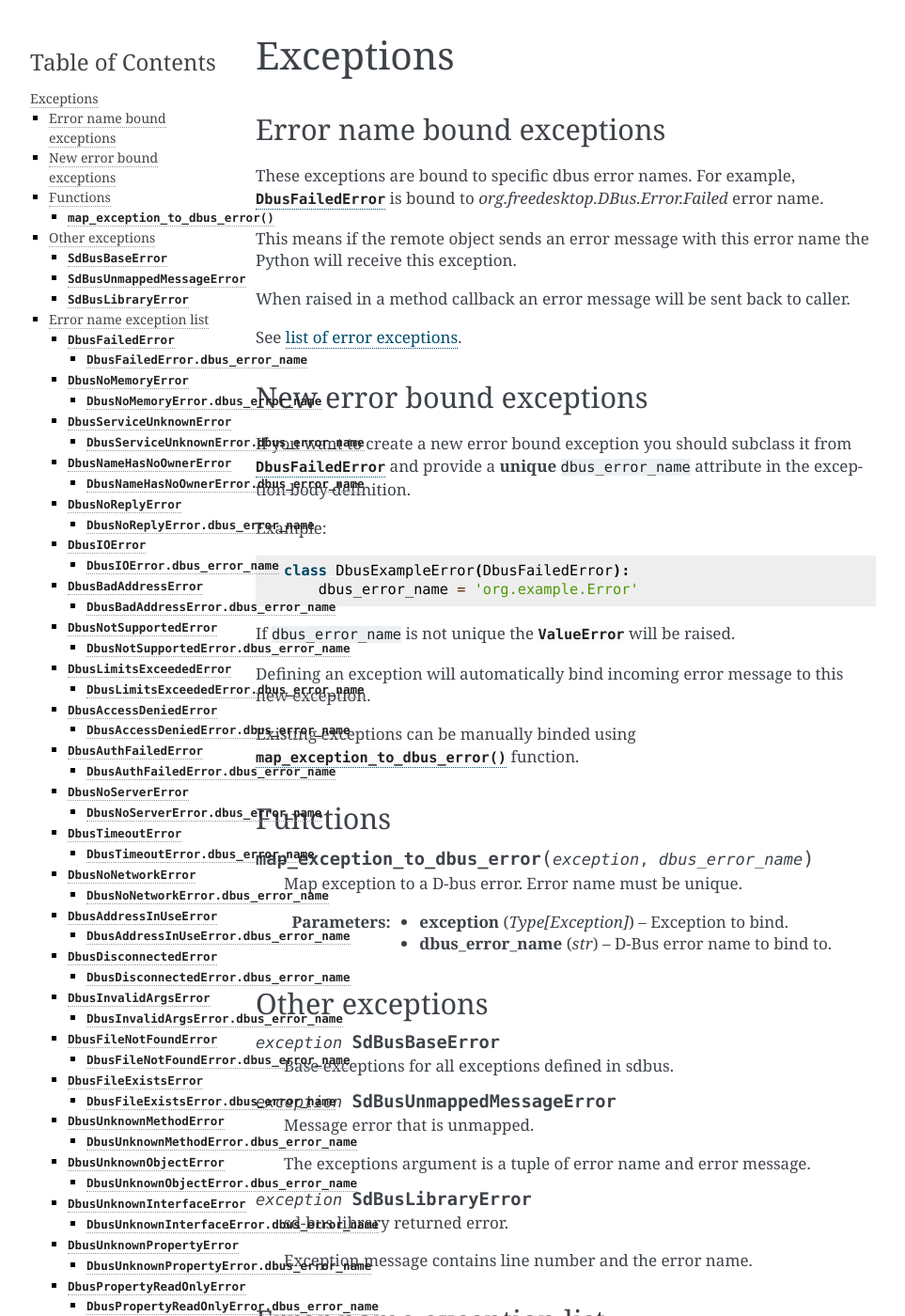
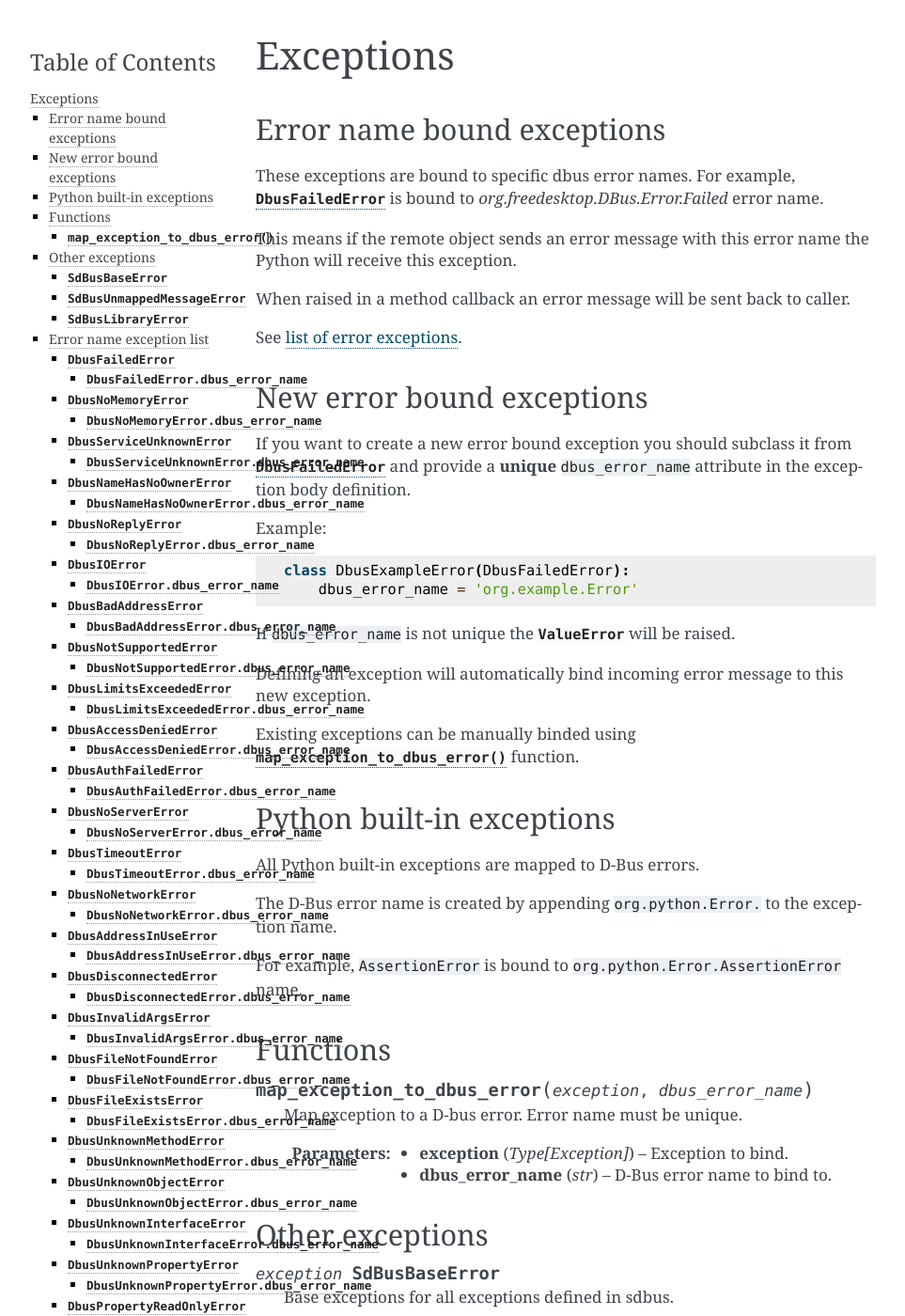
Before and after one commit to python-sdbus/python-sdbus, a Sphinx documentation site: the page built from docs/exceptions.rst, in a window 1280 px wide and 1400 px high. Shown: the whole window at 94% size, without its empty margins (148-1111 px from the left). Built offline with Sphinx 7.4.7, drawn with Linux system fonts in a browser that asks for light colours.

Commit message:
docs: Document built-in exception mappings

```diff
--- a/docs/exceptions.rst
+++ b/docs/exceptions.rst
@@ -36,6 +36,17 @@ new exception.
 
 Existing exceptions can be manually binded using :py:func:`map_exception_to_dbus_error`
 function.
+
+Python built-in exceptions
++++++++++++++++++++++++++++
+
+All Python built-in exceptions are mapped to D-Bus errors.
+
+The D-Bus error name is created by appending ``org.python.Error.``
+to the exception name.
+
+For example, ``AssertionError`` is bound
+to ``org.python.Error.AssertionError`` name.
 
 Functions
 +++++++++
```
